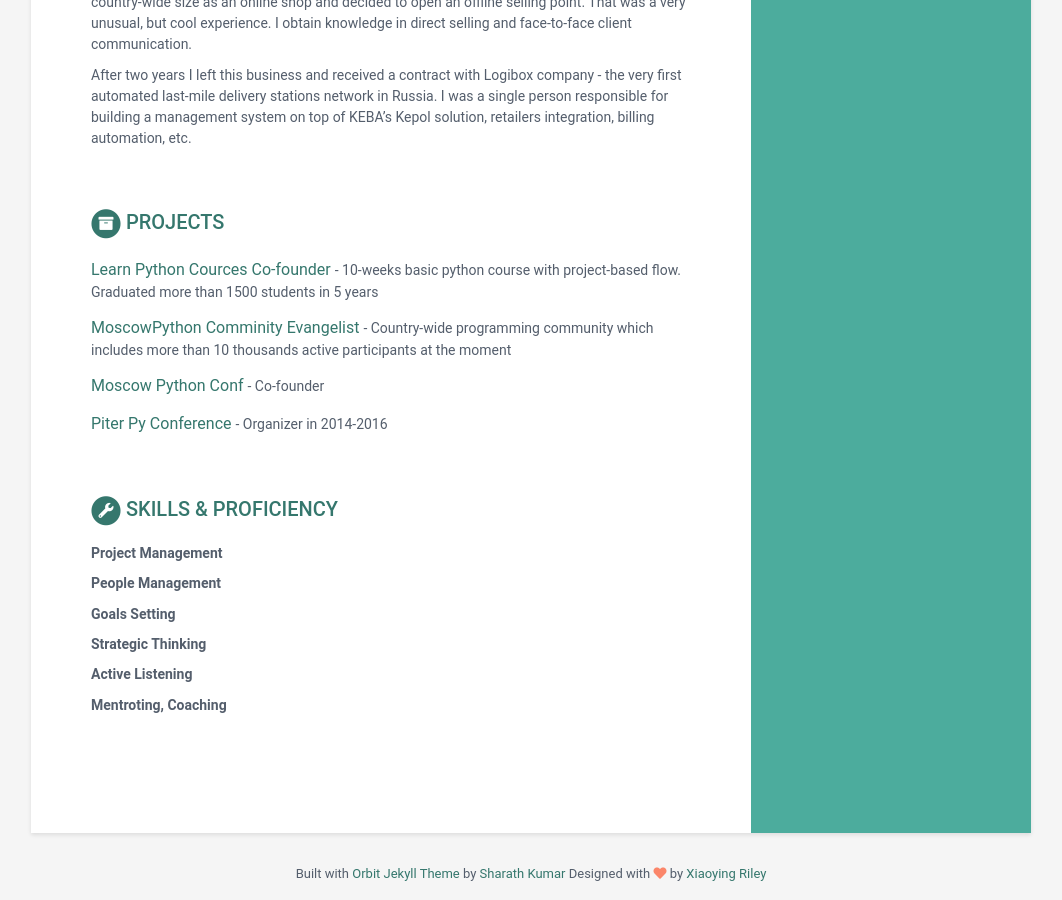
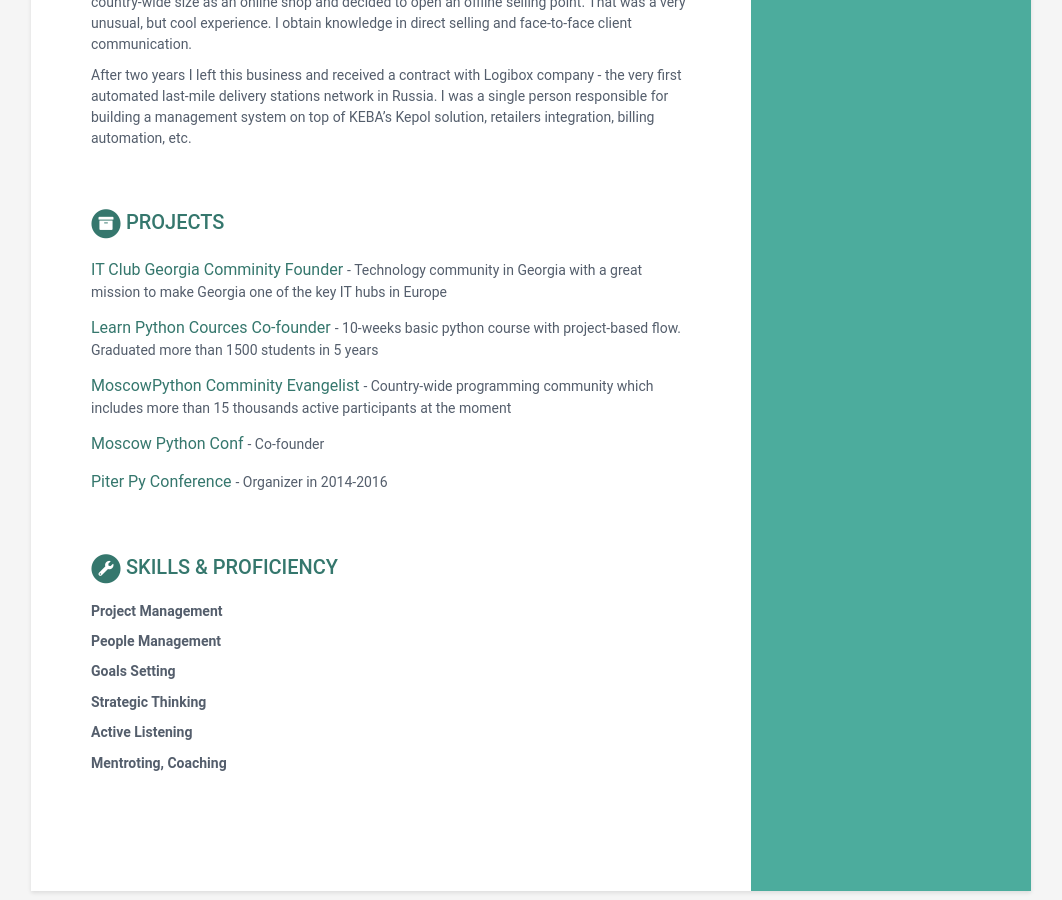
Before and after one commit to VladimirFilonov/vladimirfilonov.github.io, a Jekyll site: the page built from index.html, in a window 1280 px wide and 900 px high, scrolled down 2358 px. Shown: the whole window, without its empty margins (109-1171 px from the left). Built offline with Jekyll 4.4.1, drawn with Linux system fonts in a browser that asks for light colours; some of the changed text lies outside the part shown.

Commit message:
Add IT Club Project and Blog

```diff
--- a/_data/data.yml
+++ b/_data/data.yml
@@ -15,8 +15,8 @@ sidebar:
     email: vladimir@filonov.dev
     linkedin: vladimirfilonov
     telegram: pyhoster
-    gitlab:
-    bitbucket:
+    blog: https://blog.filonov.dev
+    github: VladimirFilonov
     twitter: '@pyhoster'
     stack-overflow: # Number/Username, e.g. 123456/alandoe
     codewars:
@@ -32,12 +32,15 @@ sidebar:
       - idiom: Chech
         level: Basic
 
+      - idiom: Georgian
+        level: Basic
+
     interests:
       - item: Learning
         link:
 
       - item: Writing
-        link:
+        link: https://blog.filonov.dev
 
       - item: Drawing
         link:
@@ -191,13 +194,18 @@ experiences:
 projects:
     title: Projects
     assignments:
+
+      - title: IT Club Georgia Comminity Founder
+        link: "https://it-club.ge"
+        tagline: "Technology community in Georgia with a great mission to make Georgia one of the key IT hubs in Europe"
+
       - title: Learn Python Cources Co-founder
         link: "https://learn.python.ru"
         tagline: "10-weeks basic python course with project-based flow. Graduated more than 1500 students in 5 years"
 
       - title: MoscowPython Comminity Evangelist
         link: "https://moscowpython.ru"
-        tagline: "Country-wide programming community which includes more than 10 thousands active participants at the moment"
+        tagline: "Country-wide programming community which includes more than 15 thousands active participants at the moment"
 
       - title: Moscow Python Conf
         link: "https://conf.python.ru/"
--- a/_includes/contact.html
+++ b/_includes/contact.html
@@ -16,6 +16,12 @@
     {% if sidebar.telegram %}
     <li class="telegram"><i class="fab fa-telegram"></i>
       <a href="https://t.me/{{ sidebar.telegram }}" target="_blank">{{ sidebar.telegram }}</a>
+    </li>
+    {% endif %}
+
+    {% if sidebar.blog %}
+    <li class="blog"><i class="fas fa-globe-americas"></i>
+      <a href="{{ sidebar.blog }}" target="_blank">Blog</a>
     </li>
     {% endif %}
 
```
